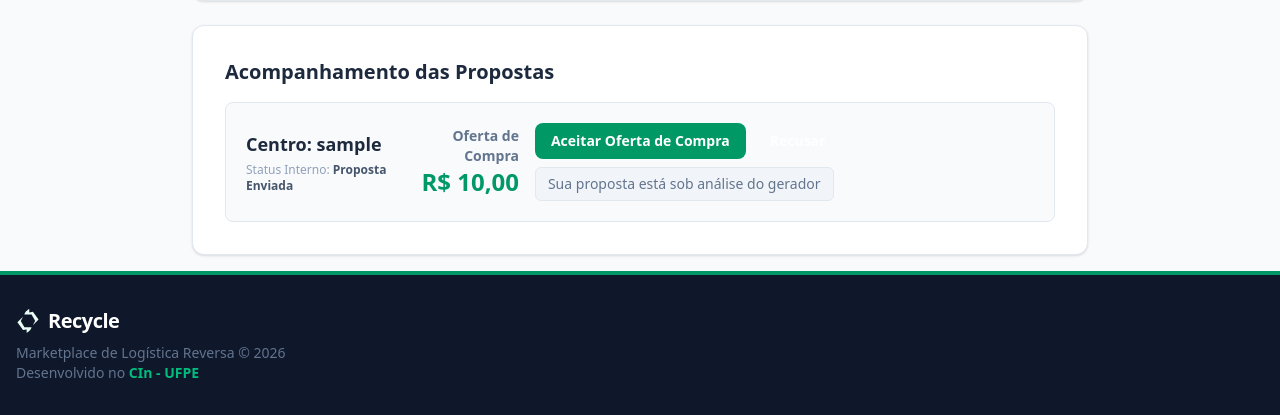
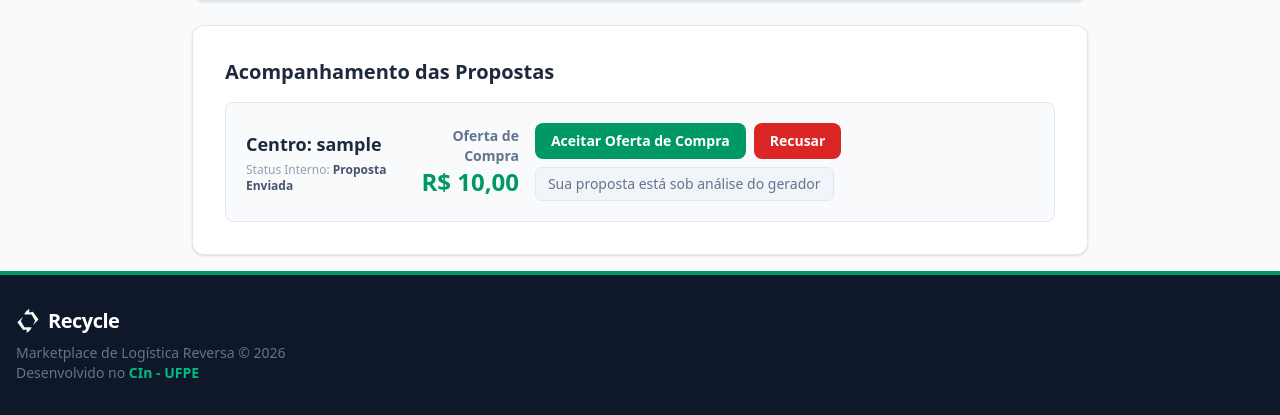
Before and after one commit to brunoslm/Recycle, a Django app: page /obra/1/ in a window 1280 px wide. Shown: the part 1047-1462 px from the top of the page. Run offline with Django 5.2, Linux system fonts and the light colour scheme; a user stored in the database is signed in; tables that the repository leaves empty hold one stand-in row (values such as "Sample post"); grey boxes marked "Sample" are stand-in pictures.

Commit message:
botao recusar

```diff
--- a/core/templates/core/detalhe_obra.html
+++ b/core/templates/core/detalhe_obra.html
@@ -38,12 +38,14 @@
             {% endif %}
         </div>
 
-        {% if request.user != obra.gerador and obra.status == 'ATIVO' and user.perfil.tipo == 'CENTRO' %}
-        <div class="mt-6">
-            <a href="{% url 'propor_acordo' obra.id %}" class="bg-emerald-600 hover:bg-emerald-700 text-white font-bold py-3 px-6 rounded-lg transition shadow-md inline-block">
-                Enviar Proposta de Aquisição
-            </a>
-        </div>
+        {% if request.user != obra.gerador and user.perfil.tipo == 'CENTRO' %}
+            {% if obra.status == 'ATIVO' or obra.status == 'EM_NEGOCIACAO' %}
+            <div class="mt-6">
+                <a href="{% url 'propor_acordo' obra.id %}" class="bg-emerald-600 hover:bg-emerald-700 text-white font-bold py-3 px-6 rounded-lg transition shadow-md inline-block">
+                    Enviar Proposta de Aquisição
+                </a>
+            </div>
+            {% endif %}
         {% endif %}
     </div>
 
@@ -65,11 +67,11 @@
                     <p class="text-2xl font-bold text-emerald-600">R$ {{ proposta.valor_transporte }}</p>
                 </div>
 
-                <div class="flex flex-wrap gap-2 w-full md:w-auto">
+                <div class="flex flex-wrap items-center gap-2 w-full md:w-auto">
                     {% if request.user == obra.gerador %}
                         {% if proposta.status == 'PROPOSTA' %}
                             <a href="{% url 'responder_proposta' proposta.id 'aceitar' %}" class="bg-emerald-600 hover:bg-emerald-700 text-white font-bold py-2 px-4 rounded-lg transition text-sm text-center">Aceitar Oferta de Compra</a>
-                            <a href="{% url 'responder_proposta' proposta.id 'recusar' %}" class="bg-red-500 hover:bg-red-600 text-white font-bold py-2 px-4 rounded-lg transition text-sm text-center">Recusar</a>
+                            <a href="{% url 'responder_proposta' proposta.id 'recusar' %}" class="font-bold py-2 px-4 rounded-lg transition text-sm text-center hover:opacity-90" style="background-color: #dc2626; color: #ffffff !important; display: inline-block;">Recusar</a>
                         {% elif proposta.status == 'ACEITO' %}
                             <span class="text-sm text-blue-600 font-medium bg-blue-50 px-3 py-1.5 rounded-md border border-blue-100">Aguardando pagamento do Centro...</span>
                         {% elif proposta.status == 'AGUARDANDO_VALIDACAO' %}
```
